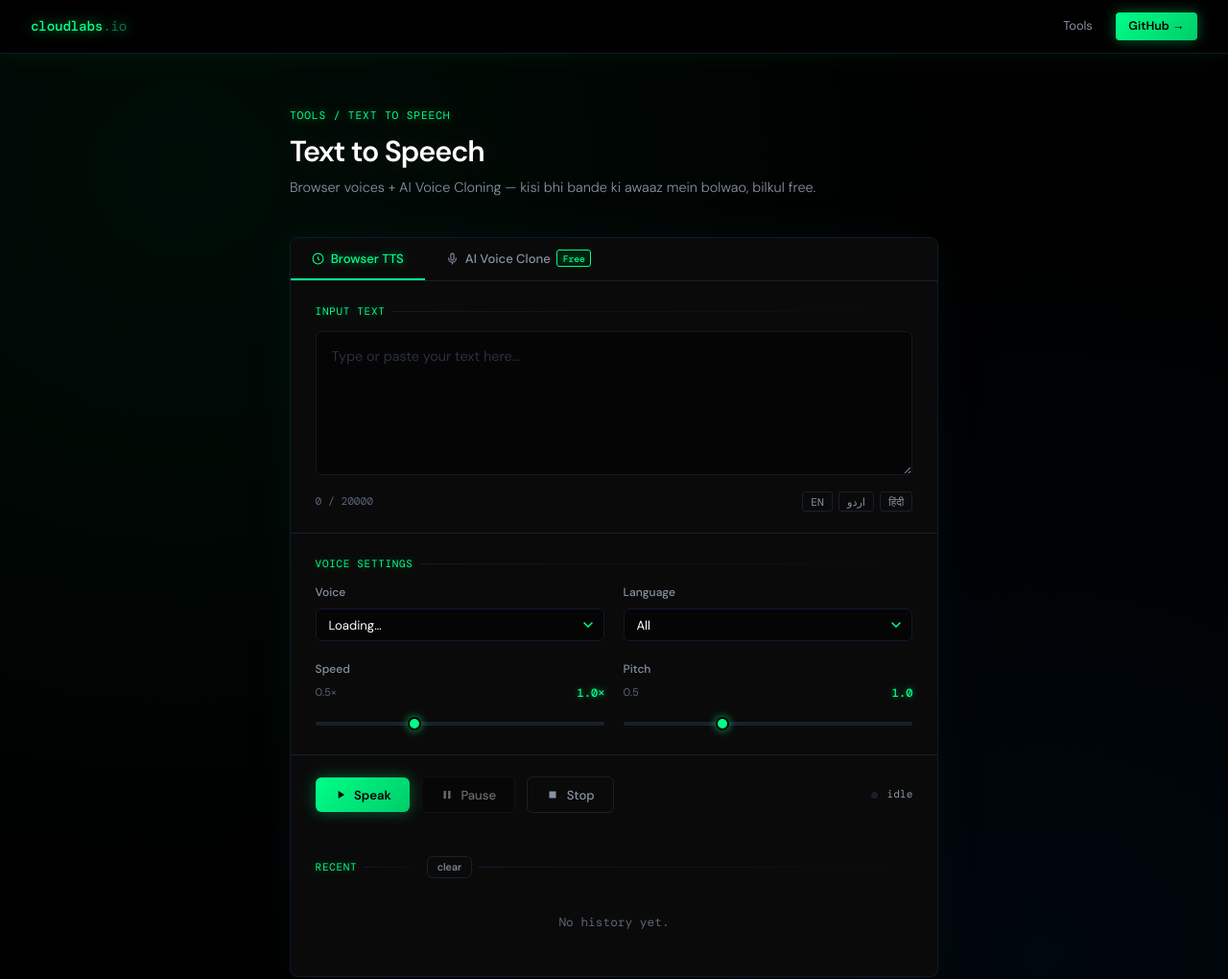
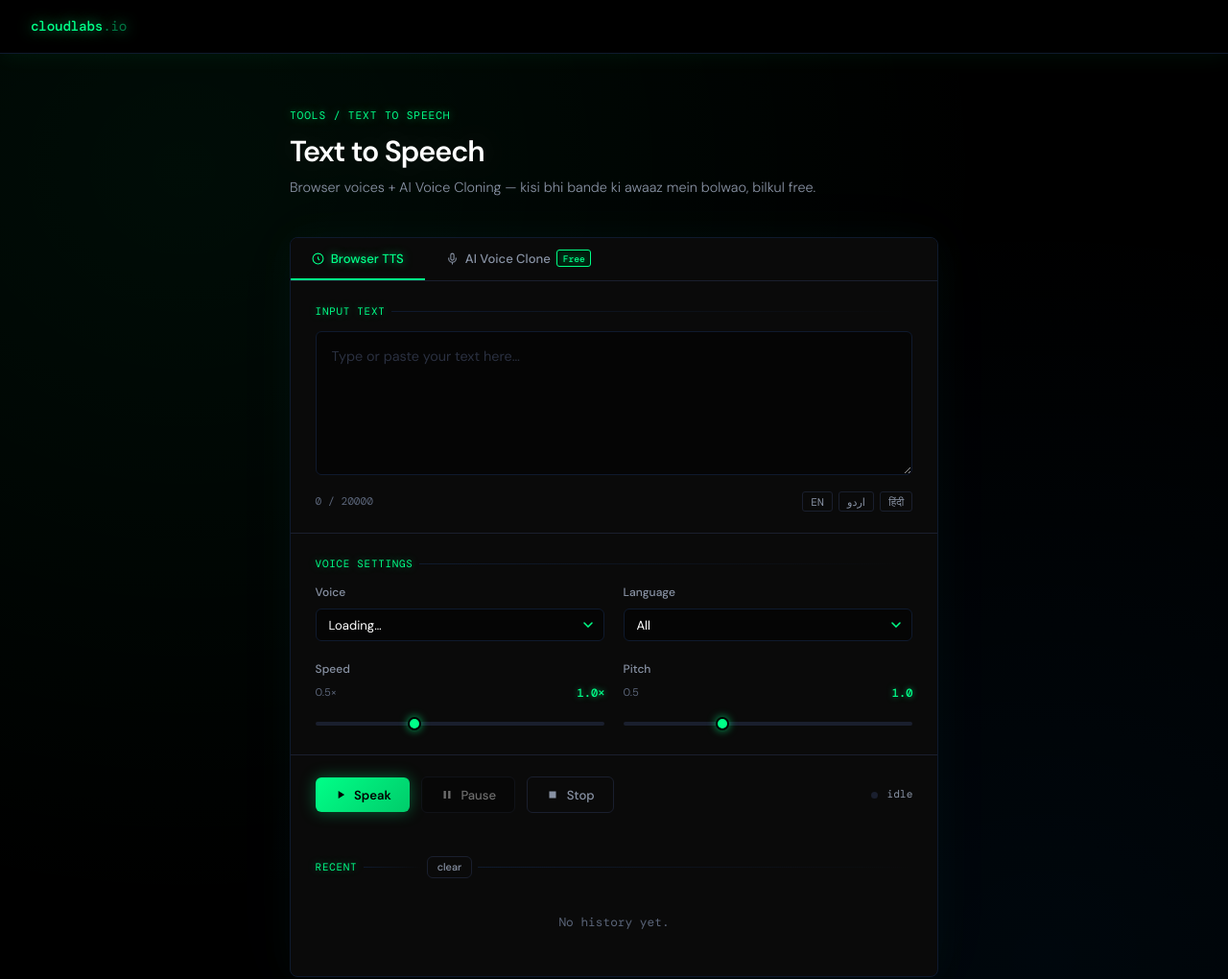
Before and after one commit to liyakisran5-cell/cloudlabs-tts, a website: page index.html in a window 1280 px wide. Shown: the top 1020 px of the page at 96% size. Drawn offline with nearby package versions, Linux system fonts and the light colour scheme; a web font is replaced by a local one.

Commit message:
Update index.html

```diff
--- a/index.html
+++ b/index.html
@@ -324,8 +324,6 @@
 <header>
   <a class="logo" href="#">cloudlabs<span>.io</span></a>
   <nav>
-    <a href="#">Tools</a>
-    <a href="https://github.com" target="_blank" class="nav-cta">GitHub →</a>
   </nav>
 </header>
 
```
